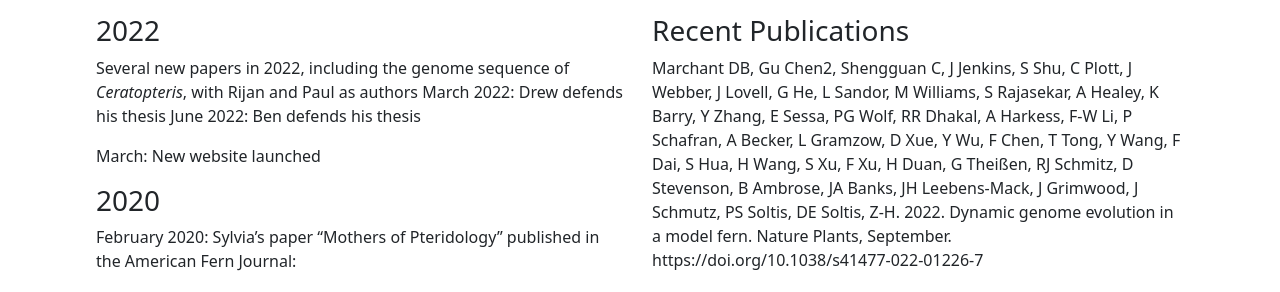
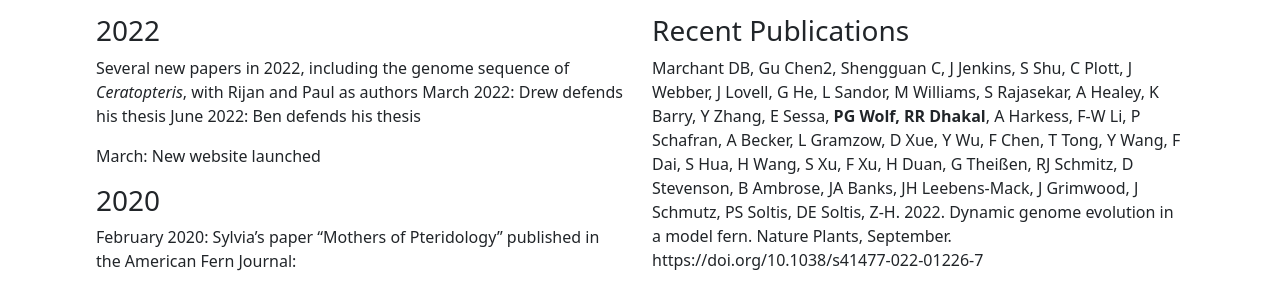
Before and after one commit to Wolflab/Wolflab.github.io, a Jekyll site: the page built from index.markdown, in a window 1280 px wide and 900 px high, scrolled down 891 px. Shown: the part 203-495 px from the top of the window. Built offline with Jekyll 4.4.1, drawn with Linux system fonts in a browser that asks for light colours.

```diff
--- a/_data/frontpage.yml
+++ b/_data/frontpage.yml
@@ -1,10 +1,10 @@
 ---
 recent_publications:
 - Marchant DB, Gu Chen2, Shengguan C, J Jenkins, S Shu, C Plott, J Webber, J Lovell,
-  G He, L Sandor, M Williams, S Rajasekar, A Healey, K Barry, Y Zhang, E Sessa, PG
-  Wolf, RR Dhakal, A Harkess, F-W Li, P Schafran, A Becker, L Gramzow, D Xue, Y Wu,
-  F Chen, T Tong, Y Wang, F Dai, S Hua, H Wang, S Xu, F Xu, H Duan, G Theißen, RJ
-  Schmitz, D Stevenson, B Ambrose, JA Banks, JH Leebens-Mack, J Grimwood, J Schmutz,
+  G He, L Sandor, M Williams, S Rajasekar, A Healey, K Barry, Y Zhang, E Sessa, <b>PG
+  Wolf, RR Dhakal</b>, A Harkess, F-W Li, P Schafran, A Becker, L Gramzow, D Xue,
+  Y Wu, F Chen, T Tong, Y Wang, F Dai, S Hua, H Wang, S Xu, F Xu, H Duan, G Theißen,
+  RJ Schmitz, D Stevenson, B Ambrose, JA Banks, JH Leebens-Mack, J Grimwood, J Schmutz,
   PS Soltis, DE Soltis, Z-H. 2022. Dynamic genome evolution in a model fern. Nature
   Plants, September. https://doi.org/10.1038/s41477-022-01226-7
 - Koontz A, W.D. Pearse, P.G. Wolf. 2022. Pronounced genetic separation among varieties
```
